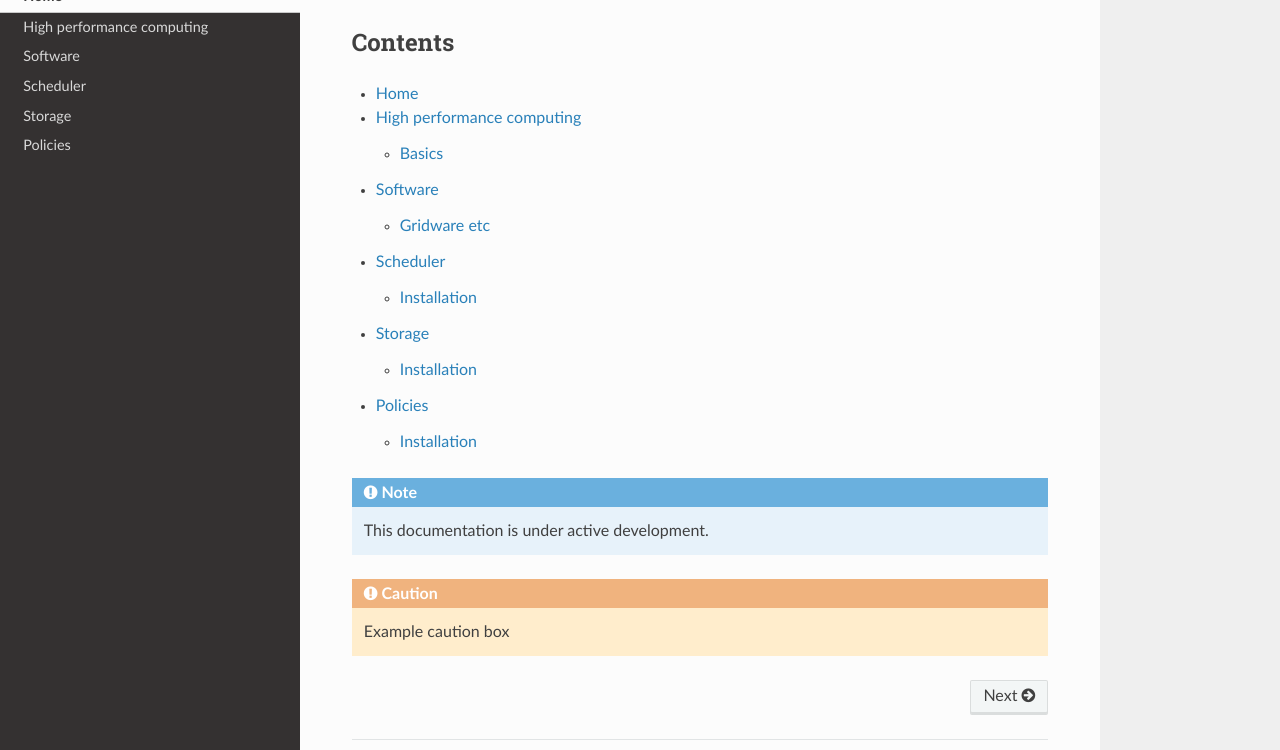
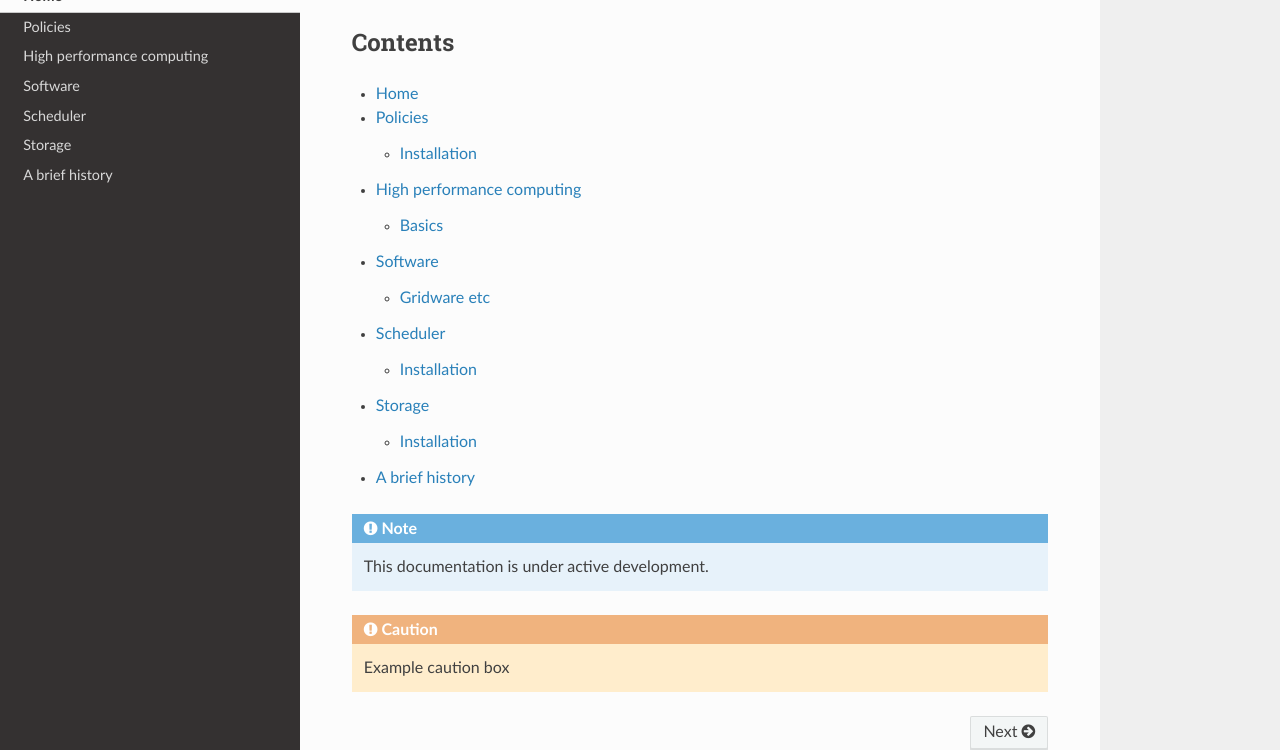
Before and after one commit to astrcrai/prospero-docs, a Sphinx documentation site: the page built from docs/source/index.rst, in a window 1280 px wide and 900 px high, scrolled down 774 px, cut to the strip 150-900 px from the top of the window. Built offline with Sphinx 7.4.7 and the Read the Docs theme 2.0.0, drawn with Linux system fonts in a browser that asks for light colours; pages that are not in the unit, such as notebooks, are missing from menus.

Commit message:
Update index.rst

```diff
--- a/docs/source/index.rst
+++ b/docs/source/index.rst
@@ -17,13 +17,14 @@ Contents
 .. toctree::
 
    Home <self>
-   prospero
+   specificiations
+   policies
    hpc
    help
    software
    scheduler
    storage
-   policies
+   history
 
 
 .. note::
```
